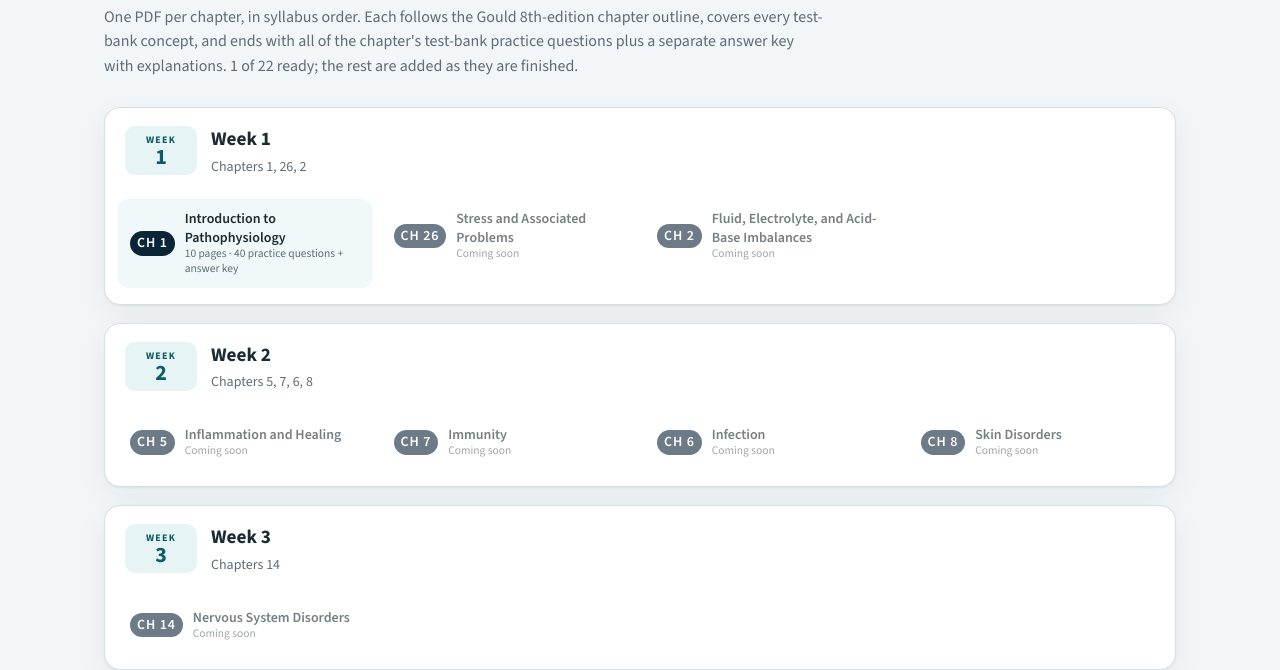
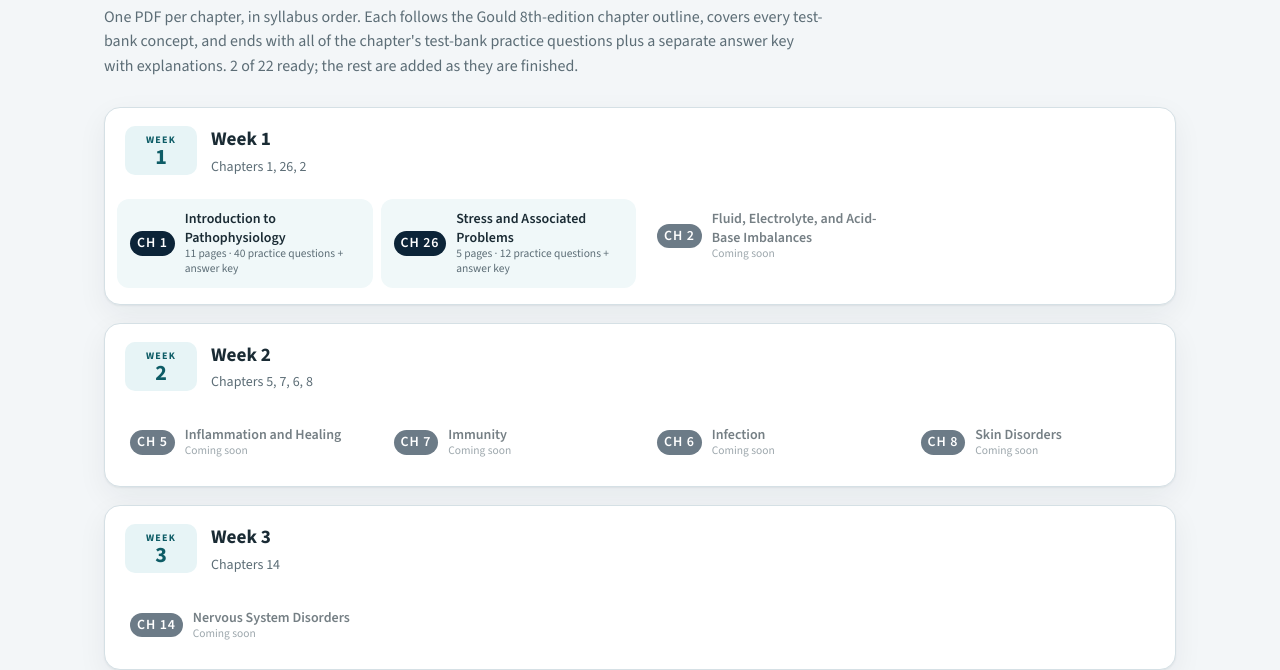
Before and after one commit to Antonetti12/patho-study-hub, a plain HTML site: page review-guides/index.html in a window 1280 px wide. Shown: the part 166-836 px from the top of the page. Drawn offline with nearby package versions, Linux system fonts and the light colour scheme.

Commit message:
Review guides: add Chapter 26; Chapter 1 layout update

```diff
--- a/review-guides/index.html
+++ b/review-guides/index.html
@@ -40,7 +40,7 @@
   <main id="main" class="wrap">
     <div class="page-head">
       <h1>Chapter review guides</h1>
-      <p>One PDF per chapter, in syllabus order. Each follows the Gould 8th-edition chapter outline, covers every test-bank concept, and ends with all of the chapter's test-bank practice questions plus a separate answer key with explanations. 1 of 22 ready; the rest are added as they are finished.</p>
+      <p>One PDF per chapter, in syllabus order. Each follows the Gould 8th-edition chapter outline, covers every test-bank concept, and ends with all of the chapter's test-bank practice questions plus a separate answer key with explanations. 2 of 22 ready; the rest are added as they are finished.</p>
     </div>
     <div class="week-list">
 <article class="week-card" data-search="week 1 chapter 1 introduction to pathophysiology chapter 26 stress and associated problems chapter 2 fluid, electrolyte, and acid-base imbalances">
@@ -48,7 +48,7 @@
     <div class="week-badge"><small>Week</small><strong>1</strong></div>
     <div><h2>Week 1</h2><p>Chapters 1, 26, 2</p></div>
   </div>
-  <ul class="resource-list"><li><a class="resource" href="../files/review-guides/Gould_Ch01_Review_Guide.pdf" target="_blank" rel="noopener"><span class="chip guide">Ch 1</span><span>Introduction to Pathophysiology<small class="guide-meta">10 pages · 40 practice questions + answer key</small></span></a></li><li><span class="resource soon" aria-disabled="true"><span class="chip guide">Ch 26</span><span>Stress and Associated Problems<small class="guide-meta">Coming soon</small></span></span></li><li><span class="resource soon" aria-disabled="true"><span class="chip guide">Ch 2</span><span>Fluid, Electrolyte, and Acid-Base Imbalances<small class="guide-meta">Coming soon</small></span></span></li></ul>
+  <ul class="resource-list"><li><a class="resource" href="../files/review-guides/Gould_Ch01_Review_Guide.pdf" target="_blank" rel="noopener"><span class="chip guide">Ch 1</span><span>Introduction to Pathophysiology<small class="guide-meta">11 pages · 40 practice questions + answer key</small></span></a></li><li><a class="resource" href="../files/review-guides/Gould_Ch26_Review_Guide.pdf" target="_blank" rel="noopener"><span class="chip guide">Ch 26</span><span>Stress and Associated Problems<small class="guide-meta">5 pages · 12 practice questions + answer key</small></span></a></li><li><span class="resource soon" aria-disabled="true"><span class="chip guide">Ch 2</span><span>Fluid, Electrolyte, and Acid-Base Imbalances<small class="guide-meta">Coming soon</small></span></span></li></ul>
 </article>
 <article class="week-card" data-search="week 2 chapter 5 inflammation and healing chapter 7 immunity chapter 6 infection chapter 8 skin disorders">
   <div class="week-top">
```
Also changed, not shown: 2 other files.
